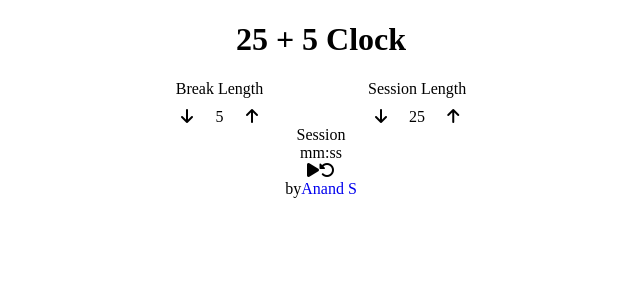
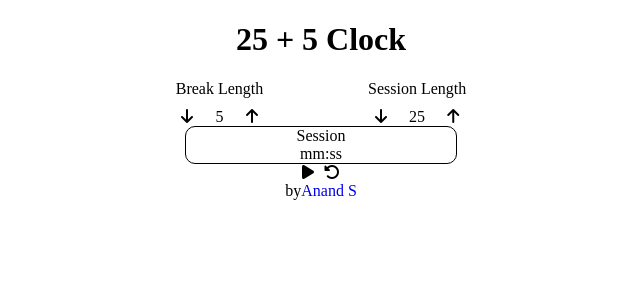
Before and after one commit to GuuStudio/25-5, a React (Vite) app: page / in a window 1280 px wide. Shown: the top 300 px of the page, without its empty margins (319-959 px from the left). Built offline with nearby package versions, Linux system fonts and the light colour scheme.

Commit message:
added a border around timer section

```diff
--- a/src/App.css
+++ b/src/App.css
@@ -17,6 +17,7 @@
         width: 100%;
     }
 }
+
 @media (max-width: 400px) {
     .stepper-container {
         flex-direction: column;
@@ -70,11 +71,17 @@
     display: flex;
     flex-direction: column;
     align-items: center;
+    border: 1px solid black;
+    border-radius: 10px;
+    width: 270px;
+    margin-left: auto;
+    margin-right: auto;
 }
 
 #timer-controls {
     display: flex;
     justify-content: center;
+    gap: 10px;
 }
 
 #contact-section {
```
